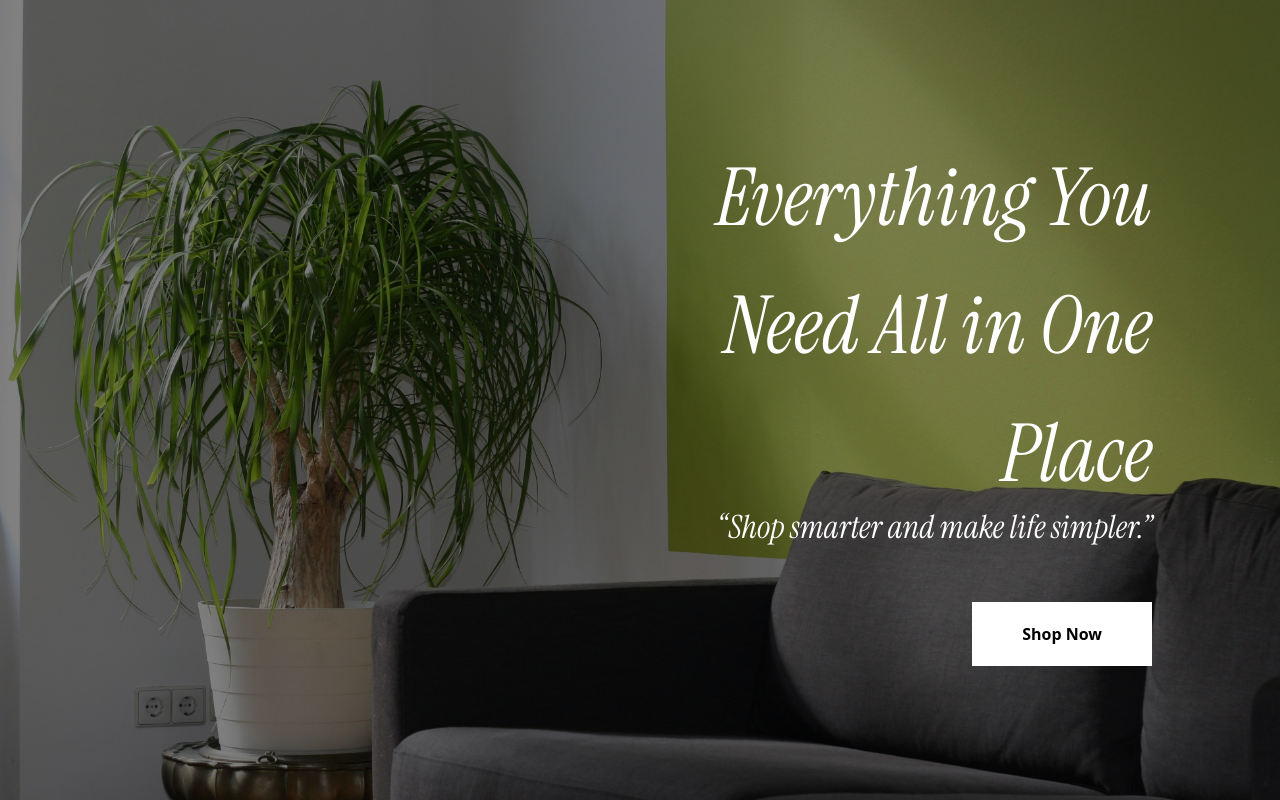
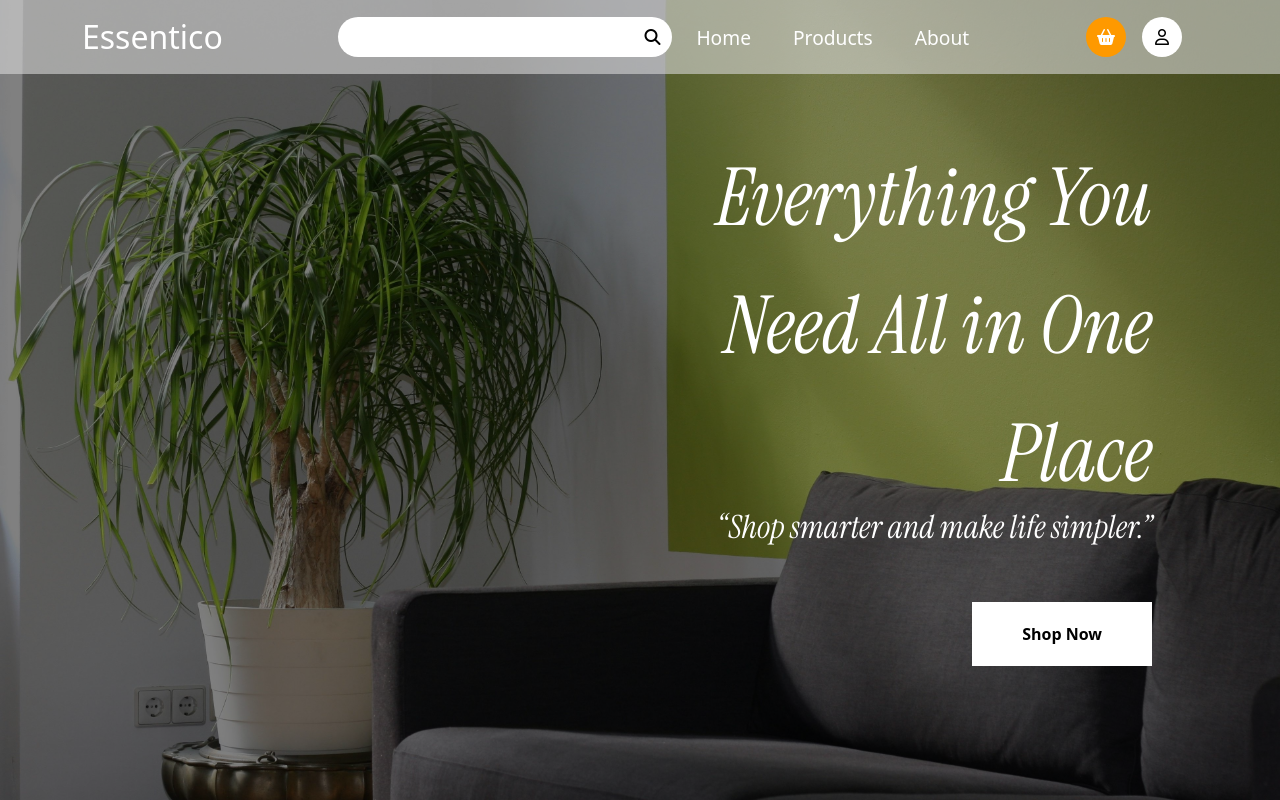
Before and after one commit to pugarioo/Essentico, a React (Create React App) app: page / in a window 1280 px wide. Built offline with nearby package versions, Linux system fonts and the light colour scheme; a web font is replaced by a local one.

Commit message:
fix conflicts

```diff
--- a/src/App.js
+++ b/src/App.js
@@ -2,11 +2,14 @@ import React from 'react';
 import { BrowserRouter as Router, Routes, Route, Link } from 'react-router-dom';
 import './App.css';
 import Home from './components/Home';
+import NavBar from './components/NavBar';
 
 function App() {
   return (
     <Router>
       <div className="App">
+
+        <NavBar></NavBar>
         <main className="main-content">
          <Routes>
             <Route path="/" element={<Home/>} />
--- a/src/Components/Home.js
+++ b/src/Components/Home.js
@@ -1,5 +1,4 @@
 import React, { useState } from 'react';
-//import { Link } from 'react-router-dom';
 import { Button, } from 'react-bootstrap';
 import 'bootstrap/dist/css/bootstrap.min.css';
 import styles from './Home.module.css';
--- a/src/Components/Home.module.css
+++ b/src/Components/Home.module.css
@@ -68,6 +68,13 @@
     border: none;
     background-color: white;
     height: 40px;
+}
+
+.searchbtn:hover {
+    background-color: #767945;
+    color: white;
+    transition: 0.3s;
+    cursor: pointer;
 }
 
 .cartbtn {
--- a/src/Components/Navbar.js
+++ b/src/Components/Navbar.js
@@ -3,9 +3,8 @@ import { Link } from 'react-router-dom';
 import { Navbar, Container, Nav, Form, Button, } from 'react-bootstrap';
 import 'bootstrap/dist/css/bootstrap.min.css';
 import styles from './Home.module.css';
-//import homebg from '../assets/images/pexels-pixabay-260046.jpg';
 
-function Navbar(){
+function NavBar(){
     const [menuOpen, setMenuOpen] = useState(false);
     return(
 
@@ -58,4 +57,4 @@ function Navbar(){
     );
 
 }
-export default Navbar;
+export default NavBar;
```
